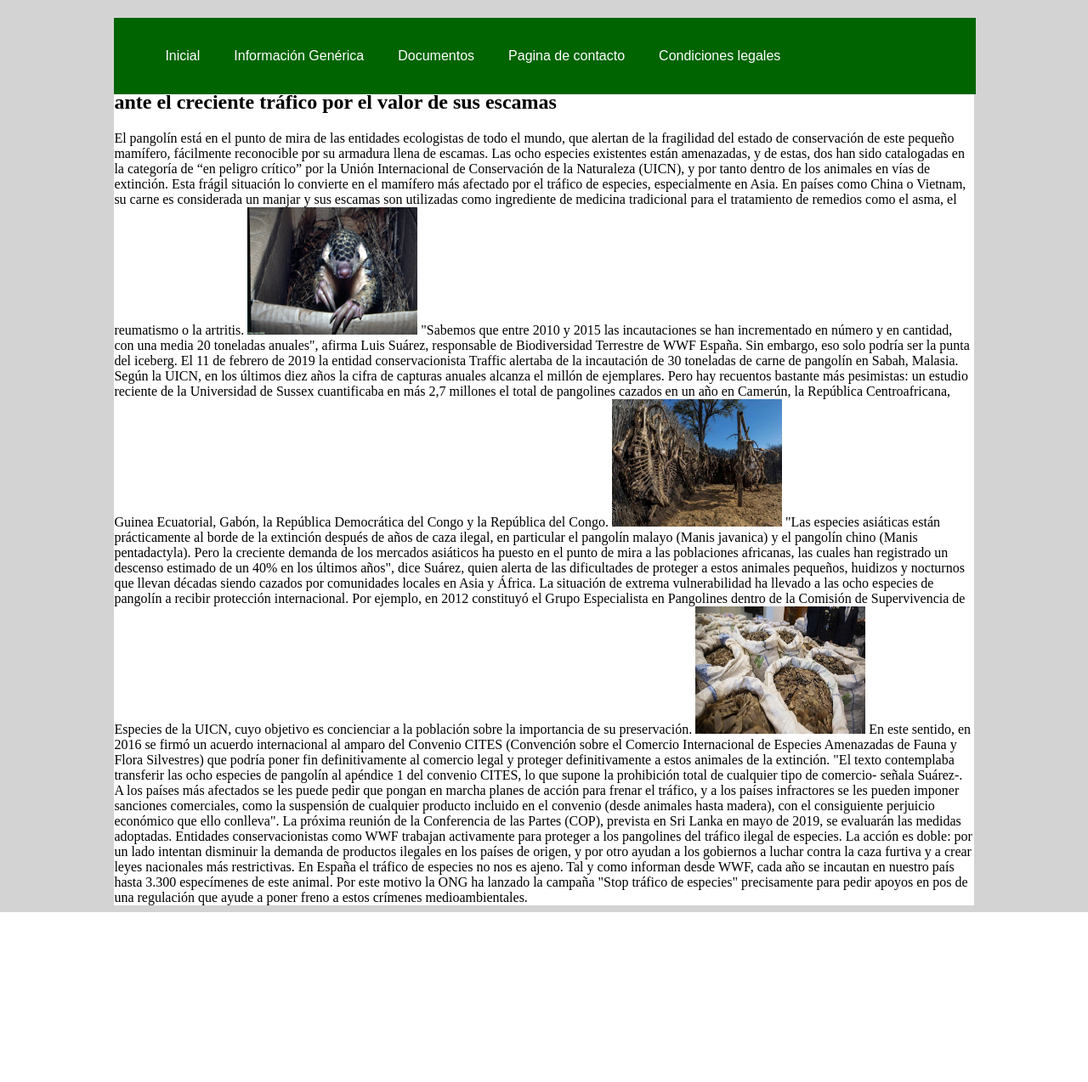
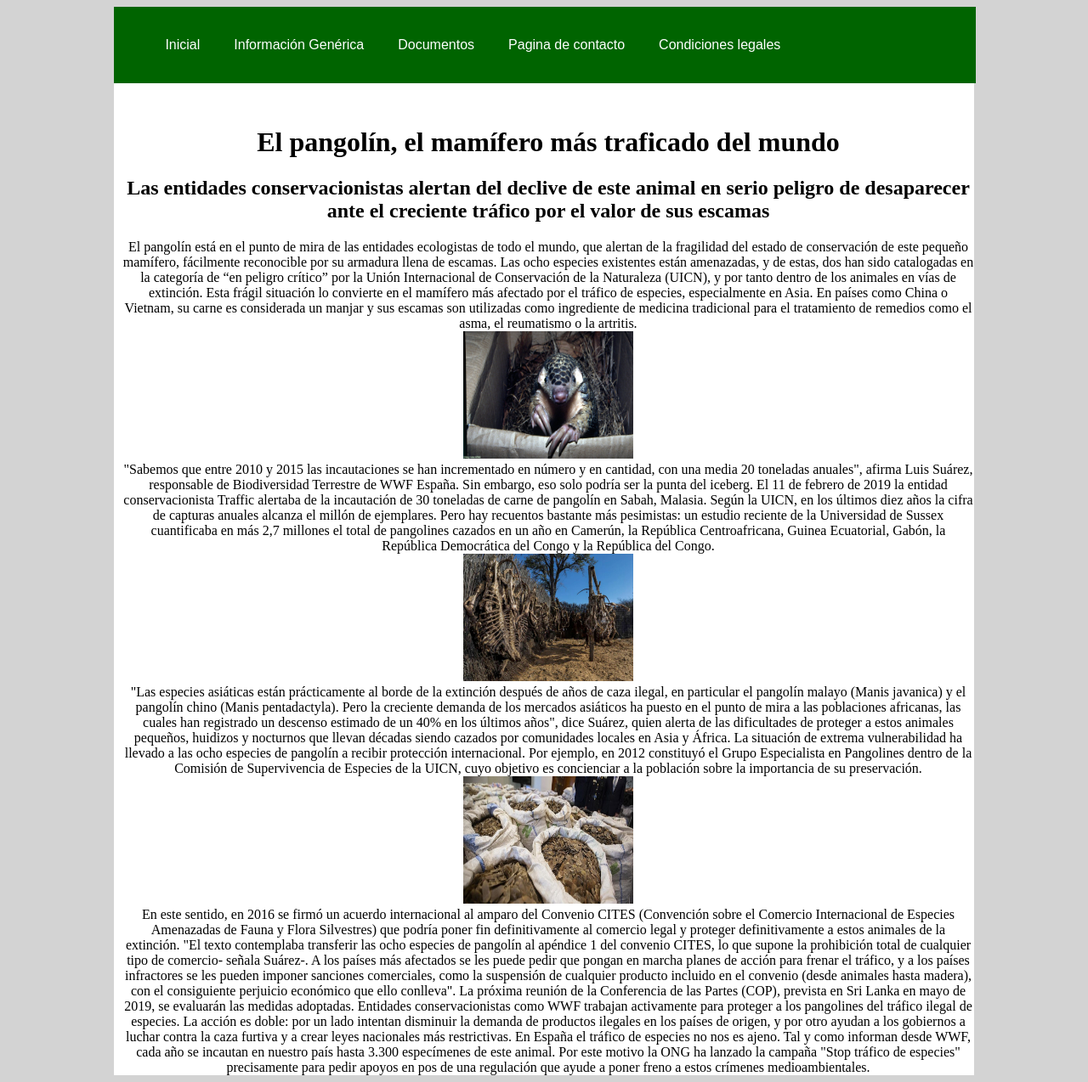
Before and after one commit to pauCanovas/practica-1-parte-3, a PHP site: page /info.php in a window 1280 px wide. Shown: the whole page at 85% size. Before the commit the page ends 1074 px from the top, so only its background shows below. Run offline with PHP 8.4, Linux system fonts and the light colour scheme.

Commit message:
contenido en info

```diff
--- a/info.php
+++ b/info.php
@@ -8,22 +8,30 @@
     <body>
         <div id="wrapper">
             <?php include 'menu.php';?>
+            <div id="contenido">
                 <h1>El pangolín, el mamífero más traficado del mundo</h1>
                 <h2>Las entidades conservacionistas alertan del declive de este animal en serio peligro de desaparecer ante el creciente tráfico por el valor de sus escamas</h2>
                 <div>
                 El pangolín está en el punto de mira de las entidades ecologistas de todo el mundo, que alertan de la fragilidad del estado de conservación de este pequeño mamífero, fácilmente reconocible por su armadura llena de escamas. Las ocho especies existentes están amenazadas, y de estas, dos han sido catalogadas en la categoría de “en peligro crítico” por la Unión Internacional de Conservación de la Naturaleza (UICN), y por tanto dentro de los animales en vías de extinción.
                 Esta frágil situación lo convierte en el mamífero más afectado por el tráfico de especies, especialmente en Asia. En países como China o Vietnam, su carne es considerada un manjar y sus escamas son utilizadas como ingrediente de medicina tradicional para el tratamiento de remedios como el asma, el reumatismo o la artritis.
-            <img class="img" id="pangolininfo1" src="/img/info_1.jpg" alt="Pangolín en cautividad"/>
+                </div>
+                <img class="img" id="pangolininfo1" src="img/info_1.jpg" alt="Pangolín en cautividad"/>
+                <div>
                 "Sabemos que entre 2010 y 2015 las incautaciones se han incrementado en número y en cantidad, con una media 20 toneladas anuales", afirma Luis Suárez, responsable de Biodiversidad Terrestre de WWF España. Sin embargo, eso solo podría ser la punta del iceberg. El 11 de febrero de 2019 la entidad conservacionista Traffic alertaba de la incautación de 30 toneladas de carne de pangolín en Sabah, Malasia.
                 Según la UICN, en los últimos diez años la cifra de capturas anuales alcanza el millón de ejemplares. Pero hay recuentos bastante más pesimistas: un estudio reciente de la Universidad de Sussex cuantificaba en más 2,7 millones el total de pangolines cazados en un año en Camerún, la República Centroafricana, Guinea Ecuatorial, Gabón, la República Democrática del Congo y la República del Congo.
-            <img class="img" id="pangolininfo2" src="/img/info_2.png" alt="Huesos de Pangolín. Animal cazado para alimentarse"/>
+                </div>
+                <img class="img" id="pangolininfo2" src="img/info_2.png" alt="Huesos de Pangolín. Animal cazado para alimentarse"/>
+                <div>
                 "Las especies asiáticas están prácticamente al borde de la extinción después de años de caza ilegal, en particular el pangolín malayo (Manis javanica) y el pangolín chino (Manis pentadactyla). Pero la creciente demanda de los mercados asiáticos ha puesto en el punto de mira a las poblaciones africanas, las cuales han registrado un descenso estimado de un 40% en los últimos años", dice Suárez, quien alerta de las dificultades de proteger a estos animales pequeños, huidizos y nocturnos que llevan décadas siendo cazados por comunidades locales en Asia y África.
                 La situación de extrema vulnerabilidad ha llevado a las ocho especies de pangolín a recibir protección internacional. Por ejemplo, en 2012 constituyó el Grupo Especialista en Pangolines dentro de la Comisión de Supervivencia de Especies de la UICN, cuyo objetivo es concienciar a la población sobre la importancia de su preservación.
-            <img class="img" id="pangolininfo3" src="/img/info_3.jpg" alt="Escamas de Pangolín"/>
+                </div>
+                <img class="img" id="pangolininfo3" src="img/info_3.jpg" alt="Escamas de Pangolín"/>
+                <div>
                 En este sentido, en 2016 se firmó un acuerdo internacional al amparo del Convenio CITES (Convención sobre el Comercio Internacional de Especies Amenazadas de Fauna y Flora Silvestres) que podría poner fin definitivamente al comercio legal y proteger definitivamente a estos animales de la extinción. "El texto contemplaba transferir las ocho especies de pangolín al apéndice 1 del convenio CITES, lo que supone la prohibición total de cualquier tipo de comercio- señala Suárez-. A los países más afectados se les puede pedir que pongan en marcha planes de acción para frenar el tráfico, y a los países infractores se les pueden imponer sanciones comerciales, como la suspensión de cualquier producto incluido en el convenio (desde animales hasta madera), con el consiguiente perjuicio económico que ello conlleva". La próxima reunión de la Conferencia de las Partes (COP), prevista en Sri Lanka en mayo de 2019, se evaluarán las medidas adoptadas.
                 Entidades conservacionistas como WWF trabajan activamente para proteger a los pangolines del tráfico ilegal de especies. La acción es doble: por un lado intentan disminuir la demanda de productos ilegales en los países de origen, y por otro ayudan a los gobiernos a luchar contra la caza furtiva y a crear leyes nacionales más restrictivas.
                 En España el tráfico de especies no nos es ajeno. Tal y como informan desde WWF, cada año se incautan en nuestro país hasta 3.300 especímenes de este animal. Por este motivo la ONG ha lanzado la campaña "Stop tráfico de especies" precisamente para pedir apoyos en pos de una regulación que ayude a poner freno a estos crímenes medioambientales.
                 </div>
             </div>
+        </div>
     </body>
 </html>
```
Lines whose indentation alone changed are shown as unchanged.
